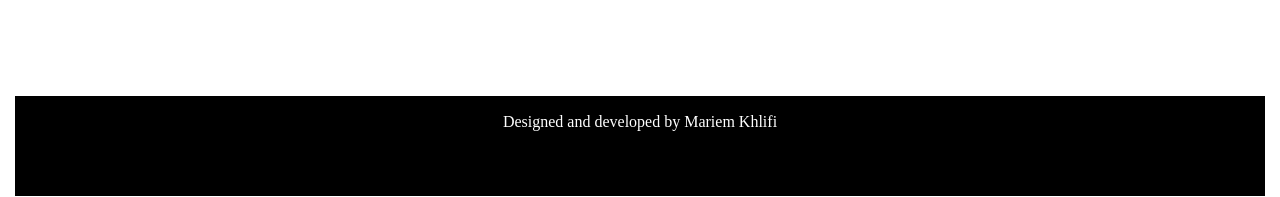
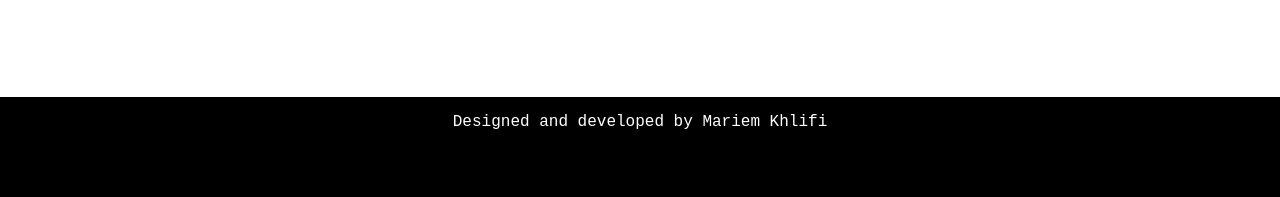
Before and after one commit to khmariem/khmariem.github.io, a plain HTML site: page index.html in a window 1280 px wide. Shown: the part 603-800 px from the top of the page. Drawn offline with Linux system fonts and the light colour scheme.

Commit message:
Add files via upload

```diff
--- a/css/my_style.css
+++ b/css/my_style.css
@@ -60,6 +60,7 @@
 }
 
 .footer {
+	position:absolute;
     left: 0;
     bottom: 0;
     width: 100%;
@@ -71,6 +72,6 @@
 
 .footer_new{
 	font-size:9px;
-	font-family:"Courier !new";
+	font-family:"Courier new";
 	font-colour:white;
 }
```
